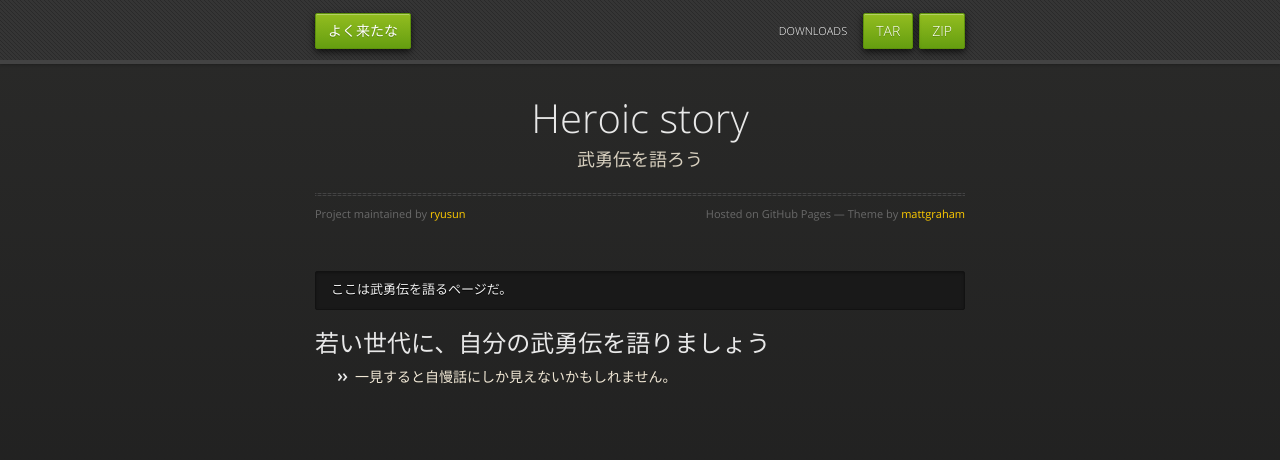
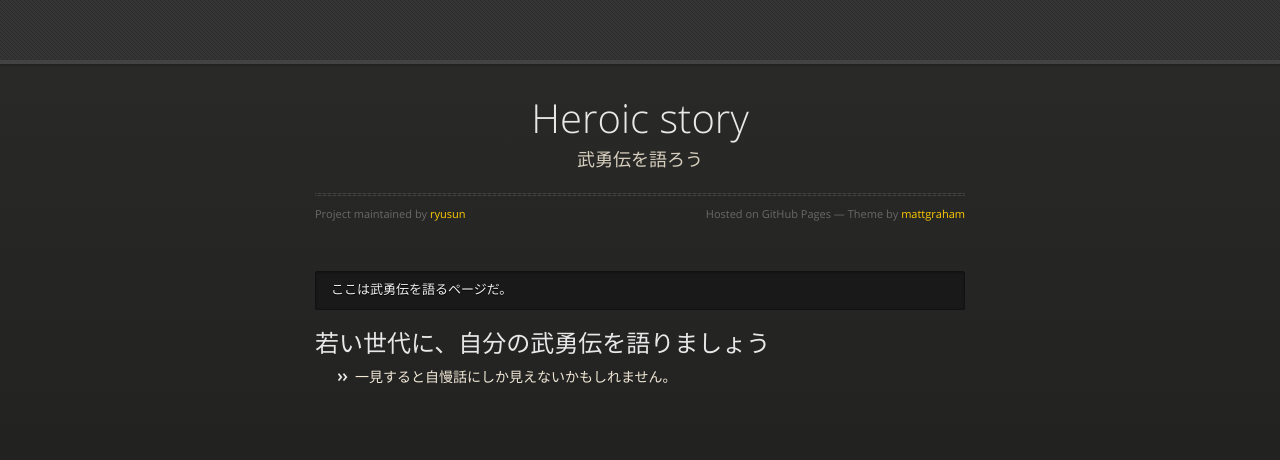
Before and after one commit to ryusun/heroic_story, a plain HTML site: page index.html in a window 1280 px wide. Drawn offline with nearby package versions, Linux system fonts and the light colour scheme.

Commit message:
erase headers

```diff
--- a/index.html
+++ b/index.html
@@ -20,10 +20,6 @@
   <body>
       <div id="header">
         <nav>
-          <li class="fork"><a href="https://github.com/ryusun/heroic_story">よく来たな</a></li>
-          <li class="downloads"><a href="https://github.com/ryusun/heroic_story/zipball/master">ZIP</a></li>
-          <li class="downloads"><a href="https://github.com/ryusun/heroic_story/tarball/master">TAR</a></li>
-          <li class="title">DOWNLOADS</li>
         </nav>
       </div><!-- end header -->
 
```
